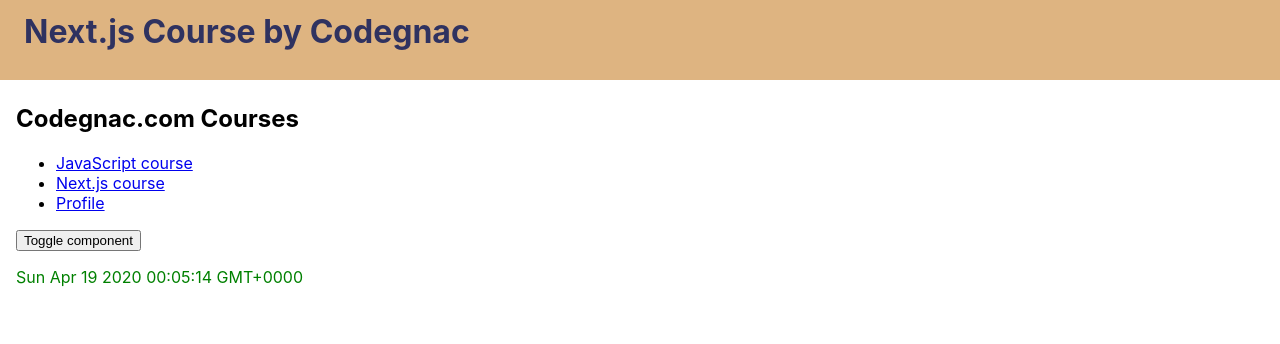
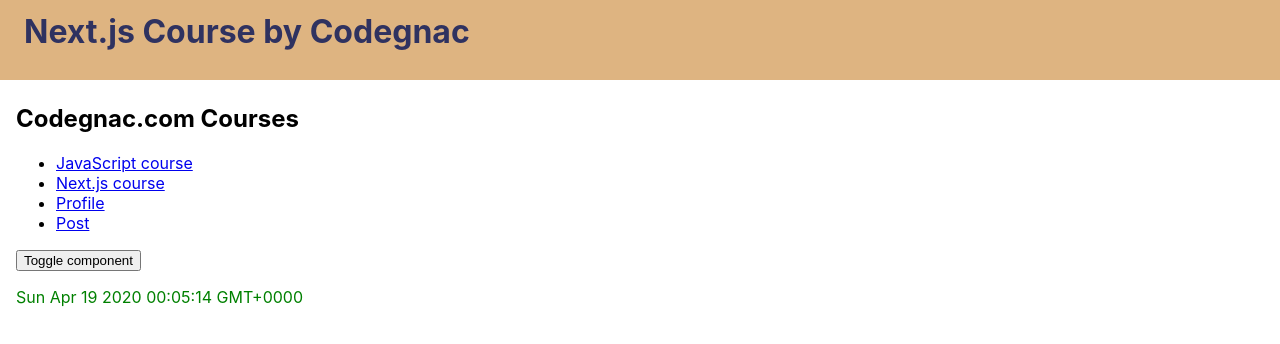
Before and after one commit to codegnac/next-course, a Next.js app: page /course in a window 1280 px wide. Shown: the top 344 px of the page. Built offline with nearby package versions, Linux system fonts and the light colour scheme.

Commit message:
Class 08 end

```diff
--- a/pages/course/index.js
+++ b/pages/course/index.js
@@ -40,6 +40,11 @@
               <a>Profile</a>
             </Link>
           </li>
+          <li>
+            <Link href="/posts/[...params]" as={`/posts/1`}>
+              <a>Post</a>
+            </Link>
+          </li>
         </ul>
         <button onClick={() => setShowComponent(!showComponent)}>
           Toggle component
--- a/pages/users/[username].js
+++ b/pages/users/[username].js
@@ -1,8 +1,6 @@
 import fetch from "isomorphic-unfetch";
-import { useRouter } from "next/router";
 
 export default ({ username, quote }) => {
-  const router = useRouter();
   return (
     <div>
       User is <i>{username}</i>. The user favorite quote is:
@@ -30,6 +28,6 @@
         },
       },
     ],
-    fallback: false,
+    fallback: true,
   };
 }
```
